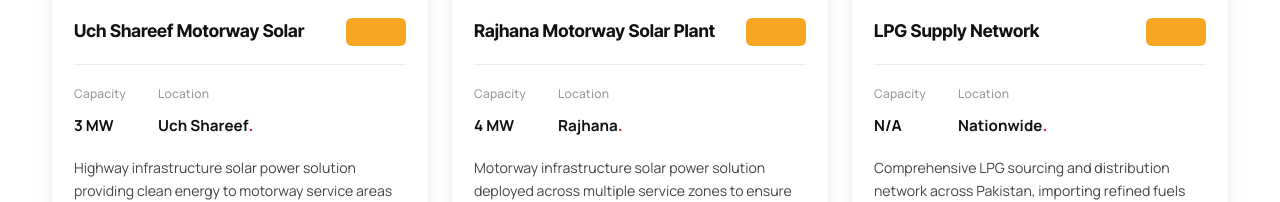
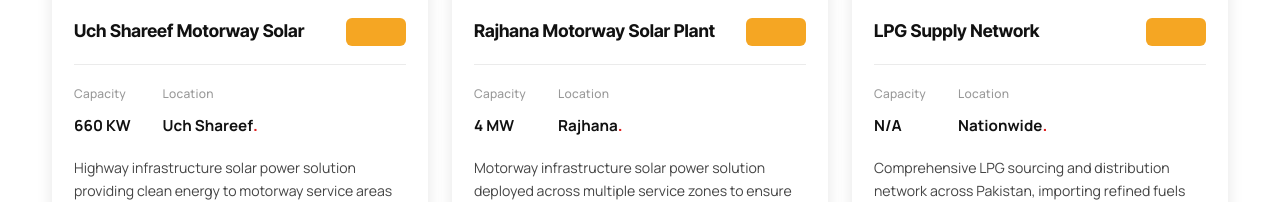
Before and after one commit to Techx425/Techx, a Next.js app: page /projects in a window 1280 px wide. Shown: the part 1445-1647 px from the top of the page. Built offline with nearby package versions, Linux system fonts and the light colour scheme.

Commit message:
Update Uch Motorway solar capacity to 660 KW

```diff
--- a/src/app/projects/page.tsx
+++ b/src/app/projects/page.tsx
@@ -41,7 +41,7 @@ const projects = [
     {
         id: 4,
         title: 'Uch Shareef Motorway Solar',
-        capacity: '3 MW',
+        capacity: '660 KW',
         location: 'Uch Shareef',
         img: '/images/projects/moterway.jpeg',
         desc: 'Highway infrastructure solar power solution providing clean energy to motorway service areas and administrative buildings.',
```
